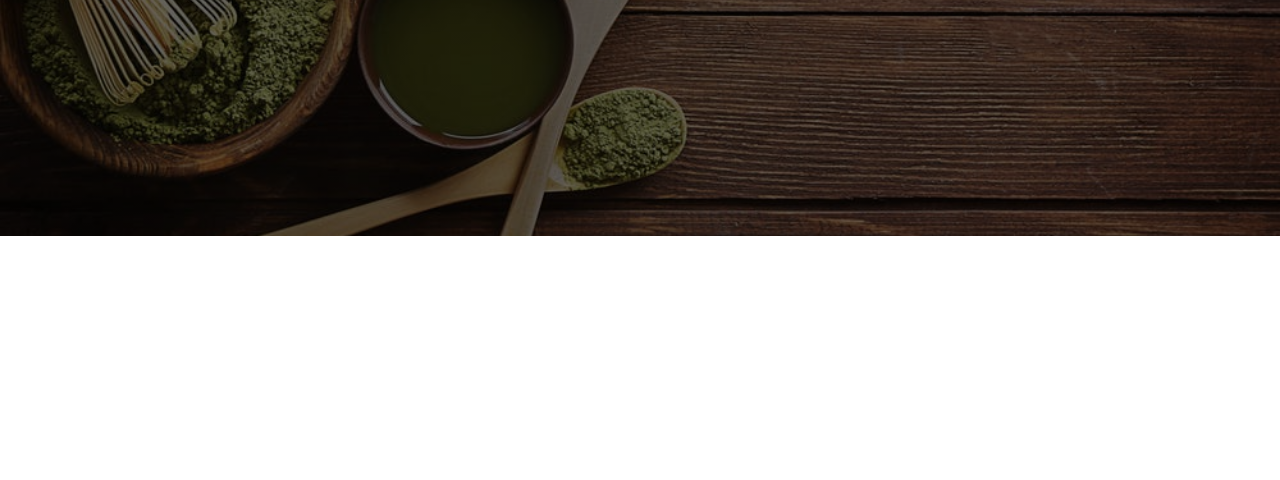
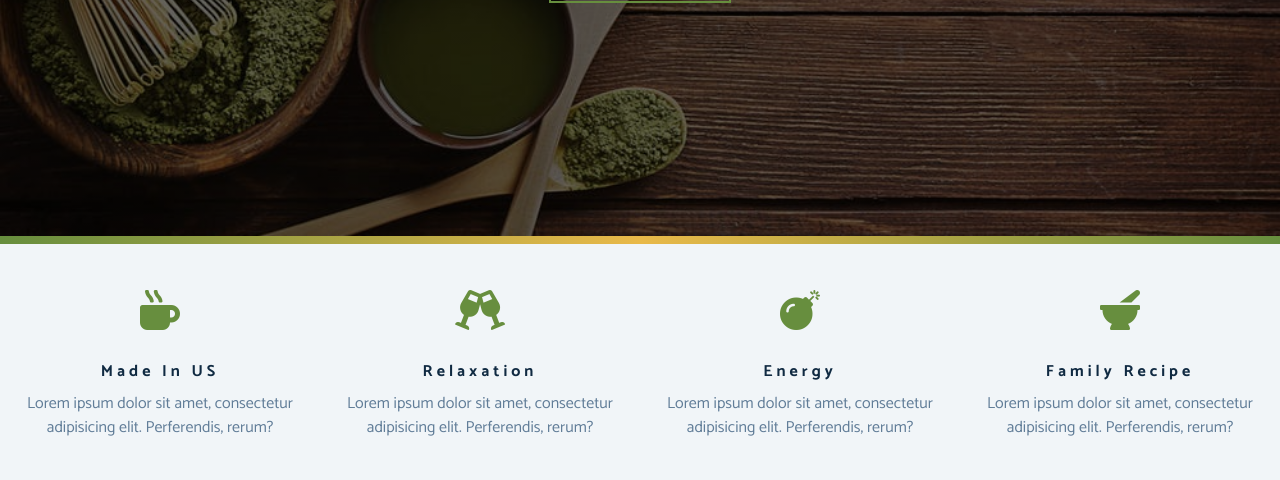
Before and after one commit to mumenrider27/tea-shop-basic, a plain HTML site: page index.html in a window 1280 px wide. Shown: the part 564-1044 px from the top of the page. Before the commit the page ends 800 px from the top, so only its background shows below. Drawn offline with Linux system fonts and the light colour scheme; a web font is replaced by a local one.

Commit message:
Skills & Clearfix

```diff
--- a/css/styles.css
+++ b/css/styles.css
@@ -1,156 +1,209 @@
 /*
+===============
 Fonts
+===============
+*/
+@import url("https://fonts.googleapis.com/css?family=Catamaran:400,700|Grand+Hotel");
+
+/*
+===============
+Variables
+===============
 */
 
-@import url('https://fonts.googleapis.com/css2?family=Catamaran:wght@400;700&family=Grand+Hotel&display=swap');
-
-/*
-Variables
-*/
-
-:root{
-  --clr-primary:#678e3e;
-  --clr-primary-light:#beed8c;
-  --clr-grey-1:#102a42;
-  --clr-grey-5:#617d98;
-  --clr-grey-10:#f1f5f8;
-  --clr-white:#fff;
-  --ff-primary:"Catamaran",sans-serif;
-  --ff-secondry:"Grand Hotel",cursive;
+:root {
+  --clr-primary: #678e3e;
+  --clr-primary-light: #beed8c;
+  --clr-grey-1: #102a42;
+  --clr-grey-5: #617d98;
+  --clr-grey-10: #f1f5f8;
+  --clr-white: #fff;
+  --ff-primary: "Catamaran", sans-serif;
+  --ff-secondary: "Grand Hotel", cursive;
   --transition: all 0.3s linear;
   --spacing: 0.25rem;
   --radius: 0.5rem;
 }
-
-*{
+* {
   margin: 0;
   padding: 0;
   box-sizing: border-box;
 }
-
-body{
+body {
   font-family: var(--ff-primary);
   background: var(--clr-white);
-  color:var(--clr-grey-1);
+  color: var(--clr-grey-1);
   line-height: 1.5;
   font-size: 0.875rem;
 }
-
-a{
+a {
   text-decoration: none;
 }
-
-img{
-  width:100%;
+img {
+  width: 100%;
   display: block;
 }
-
-h1,h2,h3,h4{
+h1,
+h2,
+h3,
+h4 {
   letter-spacing: var(--spacing);
   text-transform: capitalize;
   line-height: 1.25;
   margin-bottom: 0.75rem;
 }
-
-h1{
+h1 {
   font-size: 3rem;
 }
-
-h2{
+h2 {
   font-size: 2rem;
 }
-
-h3{
+h3 {
   font-size: 1.5rem;
 }
-
-h4{
+h4 {
   font-size: 0.875rem;
 }
-
-p{
+p {
   margin-bottom: 1.25rem;
 }
-
-@media screen and (min-width:800px){
-  h1{
+@media screen and (min-width: 800px) {
+  h1 {
     font-size: 4rem;
   }
-  h2{
+  h2 {
     font-size: 2.5rem;
   }
-  h3{
+  h3 {
     font-size: 2rem;
   }
-  h4{
+  h4 {
     font-size: 1rem;
   }
   body {
     font-size: 1rem;
   }
-  h1,h2,h3,h4{
+  h1,
+  h2,
+  h3,
+  h4 {
     line-height: 1;
   }
 }
+/* more global css */
 
-/* more global css */
-.btn{
+.btn {
   text-transform: uppercase;
   background: var(--clr-primary);
   color: var(--clr-white);
   padding: 0.75rem 1rem;
   letter-spacing: var(--spacing);
   display: inline-block;
+  font-weight: 700;
   transition: var(--transition);
   font-size: 1rem;
   border: none;
   cursor: pointer;
-box-shadow: 0, 1px 3px rgba(0,0,0,0.2);
-
+  box-shadow: 0 1px 3px rgba(0, 0, 0, 0.2);
 }
-.btn:hover{
+.btn:hover {
   color: var(--clr-primary);
   background: var(--clr-primary-light);
 }
-
+.clearfix::after,.clearfix::before{
+  content:"";
+  clear: both;
+  display: table;
+}
 /*
+===============
 Header
+===============
 */
-
-.header{
+.header {
   min-height: 100vh;
-  background: linear-gradient(rgba(0,0,0,0.6),rgba(0,0,0,0.6)), url("../images/main-bcg.jpeg") center/cover no-repeat fixed;
+  background: linear-gradient(rgba(0, 0, 0, 0.6), rgba(0, 0, 0, 0.6)),
+    url("../images/main-bcg.jpeg") center/cover no-repeat fixed;
   position: relative;
-
   /* animation */
   overflow-x: hidden;
 }
-
-.banner{
+.banner {
   text-align: center;
   position: absolute;
   top: 50%;
   left: 50%;
-  transform: translate(-50%,-50%);
+  transform: translate(-50%, -50%);
 }
-
-.banner h2{
+.banner h2 {
   font-family: var(--ff-secondary);
   color: var(--clr-primary);
   /* animation */
 }
-
-.banner h1{
+.banner h1 {
   text-transform: uppercase;
   color: var(--clr-white);
   margin-top: 1.25rem;
   margin-bottom: 2rem;
-/*animation */
+  /* animation */
 }
-
-.banner-btn{
+.banner-btn {
   outline: 0.125rem solid var(--clr-primary);
   outline-offset: 0.25rem;
   font-size: 1.25rem;
   padding: 1rem 1.75rem;
 }
+/* content divider */
+.content-divider {
+  height: 0.5rem;
+  background: linear-gradient(
+    to left,
+    var(--clr-primary),
+    #e9b949,
+    var(--clr-primary)
+  );
+}
+/*
+===============
+Skills
+===============
+*/
+
+.skills {
+  background: var(--clr-grey-10);
+}
+.skill {
+  padding: 2.5rem 0;
+  text-align: center;
+  transition: var(--transition);
+}
+.skill-icon {
+  font-size: 2.5rem;
+  margin-bottom: 1.25rem;
+  transition: var(--transition);
+  display: inline-block;
+  color: var(--clr-primary);
+}
+.skill-text {
+  color: var(--clr-grey-5);
+  max-width: 17rem;
+  margin: 0 auto;
+}
+.skill:hover {
+  background: var(--clr-white);
+  box-shadow: 0 2px var(--clr-primary);
+}
+.skill:hover .skill-icon {
+  transform: translateY(-5px);
+}
+@media screen and (min-width: 576px){
+  .skill{
+    float: left;
+    width: 50%;
+  }
+}
+@media screen and (min-width: 1200px){
+  .skill{
+    width: 25%;
+  }
+}
--- a/index.html
+++ b/index.html
@@ -15,17 +15,73 @@
   </head>
   <body>
     <!-- navbar -->
-    <!-- header -->
+    <!-- header  -->
     <header class="header">
       <div class="banner">
         <h2>Over one hundred flavors of</h2>
-        <h1>specially <br/>crafted tea</h1>
+        <h1>
+          specially <br />
+          crafted tea
+        </h1>
         <a href="skills.html" class="btn banner-btn">
           explore
         </a>
       </div>
     </header>
-    <!-- end of header -->
+    <!-- end of header  -->
+    <div class="content-divider"></div>
+    <!-- skills section -->
+    <section class="skills clearfix">
+      <!-- single skill -->
+      <article class="skill">
+        <span class="skill-icon">
+          <i class="fas fa-mug-hot"></i>
+        </span>
+        <h4 class="skill-title">made in US</h4>
+        <p class="skill-text">
+          Lorem ipsum dolor sit amet, consectetur adipisicing elit. Perferendis,
+          rerum?
+        </p>
+      </article>
+      <!-- end of single skill -->
+      <!-- single skill -->
+      <article class="skill">
+        <span class="skill-icon">
+          <i class="fas fa-glass-cheers"></i>
+        </span>
+        <h4 class="skill-title">relaxation</h4>
+        <p class="skill-text">
+          Lorem ipsum dolor sit amet, consectetur adipisicing elit. Perferendis,
+          rerum?
+        </p>
+      </article>
+      <!-- end of single skill -->
+      <!-- single skill -->
+      <article class="skill">
+        <span class="skill-icon">
+          <i class="fas fa-bomb"></i>
+        </span>
+        <h4 class="skill-title">energy</h4>
+        <p class="skill-text">
+          Lorem ipsum dolor sit amet, consectetur adipisicing elit. Perferendis,
+          rerum?
+        </p>
+      </article>
+      <!-- end of single skill -->
+      <!-- single skill -->
+      <article class="skill">
+        <span class="skill-icon">
+          <i class="fas fa-mortar-pestle"></i>
+        </span>
+        <h4 class="skill-title">family recipe</h4>
+        <p class="skill-text">
+          Lorem ipsum dolor sit amet, consectetur adipisicing elit. Perferendis,
+          rerum?
+        </p>
+      </article>
+      <!-- end of single skill -->
+    </section>
+    <!-- end of skills section -->
     <script src="app.js"></script>
   </body>
 </html>
```
Lines whose indentation alone changed are shown as unchanged.
